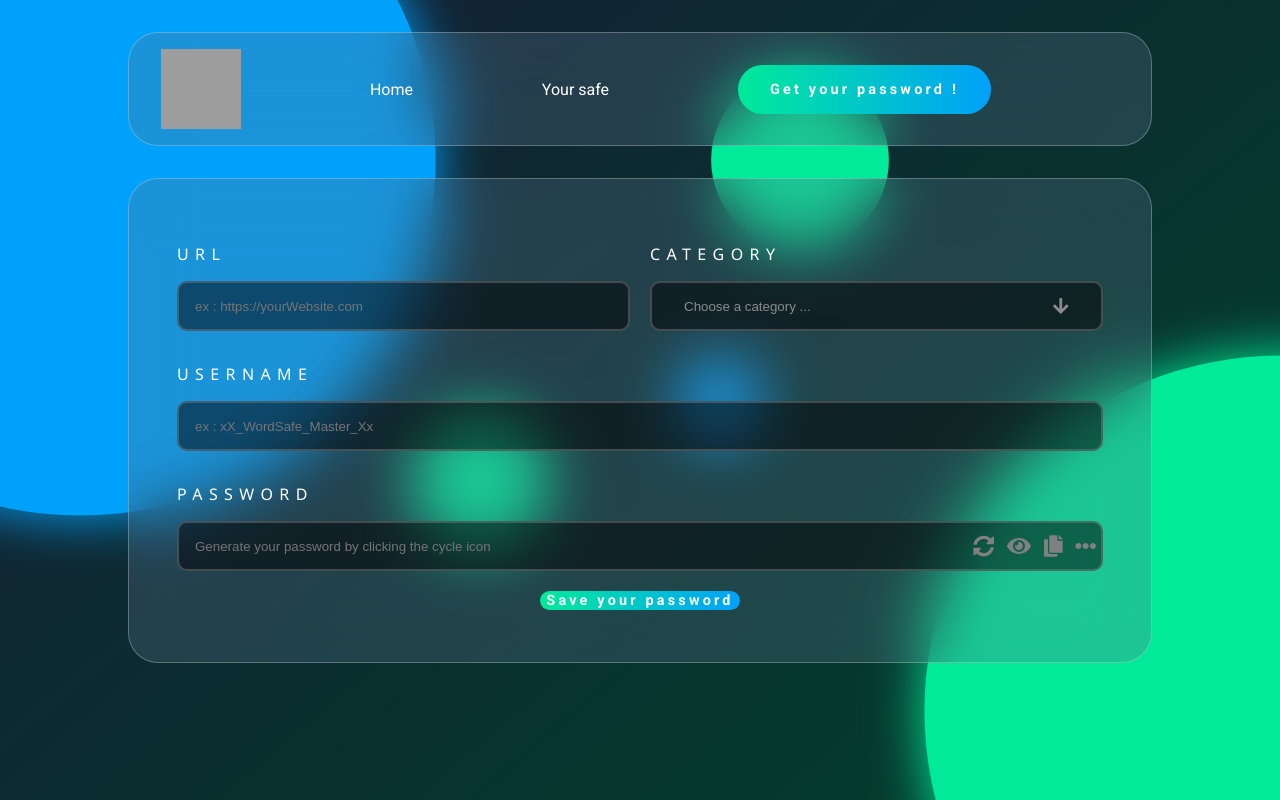
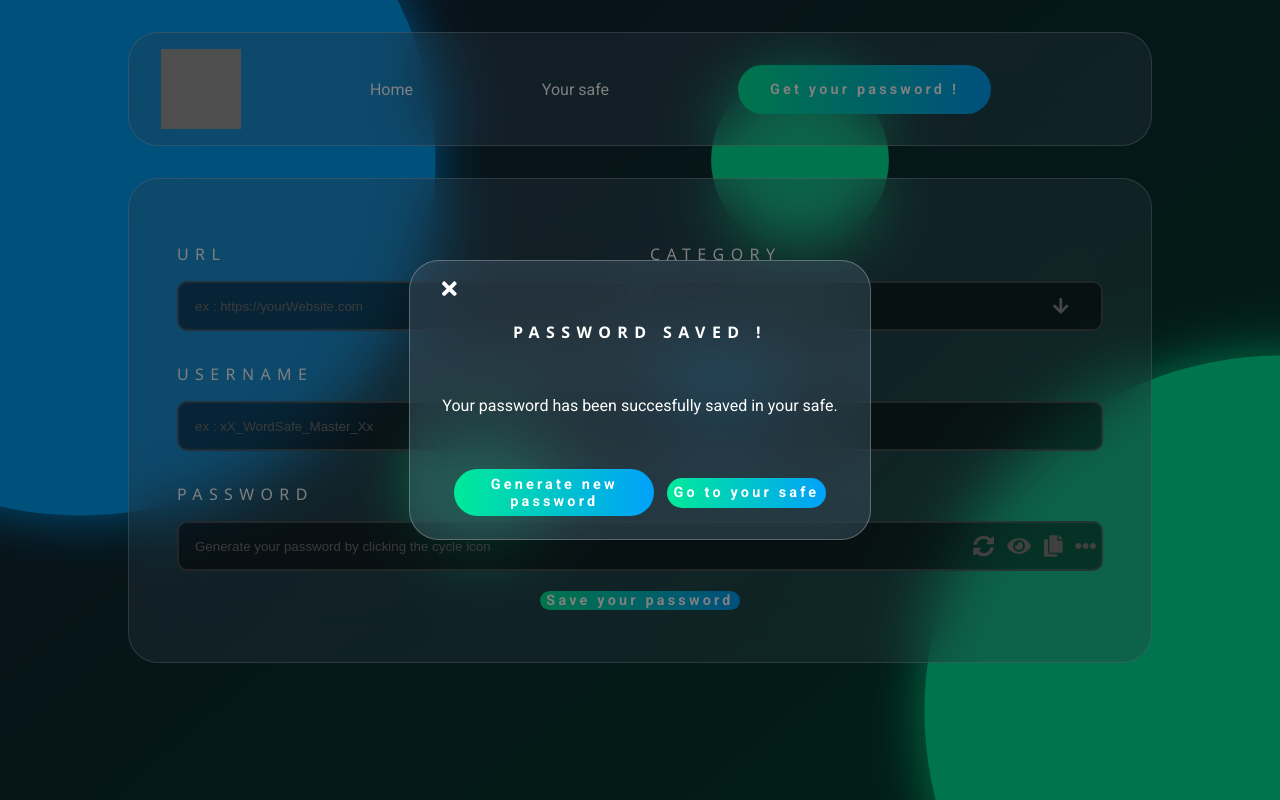
Before and after one commit to tamoroso/WordSafe, a Next.js app: page /generator in a window 1280 px wide. Built offline with nearby package versions, Linux system fonts and the light colour scheme; grey boxes are pictures that could not be loaded.

Commit message:
Changing modal behavior

```diff
--- /dev/null
+++ b/components/Modals/Modal.js
@@ -0,0 +1,62 @@
+import { FontAwesomeIcon } from "@fortawesome/react-fontawesome";
+import { faTimes } from "@fortawesome/free-solid-svg-icons";
+import styles from "./Modal.module.css";
+import { useRef, useEffect } from "react";
+import SavedModal from "./SavedModal";
+import SettingsModal from "./SettingsModal";
+
+const Modal = (props) => {
+  const modalBackDrop = useRef();
+
+  useEffect(() => {
+    const handleClickOutside = (e) => {
+      if (
+        props.modalOpen &&
+        modalBackDrop.current &&
+        !modalBackDrop.current.contains(e.target)
+      ) {
+        props.settingsHandler();
+      }
+    };
+
+    document.addEventListener("mousedown", handleClickOutside);
+
+    return () => {
+      document.removeEventListener("mousedown", handleClickOutside);
+    };
+  }, [props.modalOpen, props]);
+
+  if (!props.modalOpen) {
+    return null;
+  }
+  return (
+    <div className={styles.modal}>
+      <div className={`${styles.modal_content} glass`} ref={modalBackDrop}>
+        <div className={styles.modal_header}>
+          <i onClick={props.settingsHandler}>
+            <FontAwesomeIcon icon={faTimes} size="lg" />
+          </i>
+          <h4>
+            {props.modalType === "settings" ? "Settings" : "Password Saved !"}
+          </h4>
+        </div>
+        <div className={styles.modal_body}>
+          {props.modalType === "settings" ? (
+            <SettingsModal
+              length={props.length}
+              setLength={props.setLength}
+              includeNumbers={props.includeNumbers}
+              includeSymbols={props.includeSymbols}
+              setIncludeNumbers={props.setIncludeNumbers}
+              setIncludeSymbols={props.setIncludeSymbols}
+            />
+          ) : (
+            <SavedModal />
+          )}
+        </div>
+      </div>
+    </div>
+  );
+};
+
+export default Modal;
--- a/components/SettingsModal.module.css
+++ b/components/Modals/Modal.module.css
@@ -17,15 +17,14 @@
 
 .modal_header {
   padding: 1rem 2rem;
-  font-family: Now, 'Segoe UI', Tahoma, Geneva, Verdana, sans-serif;
+  font-family: Now, "Segoe UI", Tahoma, Geneva, Verdana, sans-serif;
   text-transform: uppercase;
   letter-spacing: 0.4rem;
 }
 
 .modal_header i {
-    cursor: pointer;
+  cursor: pointer;
 }
-
 
 .modal_header h4 {
   text-align: center;
@@ -55,3 +54,21 @@
 .modal_symbol_field label {
   margin-left: 1rem;
 }
+
+.modal_body p{
+  color: white;
+  margin : 0;
+  padding-bottom : 3rem
+}
+
+.modal_body button{
+  padding : 0.4rem;
+  margin : 0.4rem;
+  max-width : 200px;
+}
+
+.btn_wrapper{
+  display : flex;
+  align-items : center;
+  justify-content: center;
+}
--- /dev/null
+++ b/components/Modals/SavedModal.js
@@ -0,0 +1,22 @@
+import Link from "next/link";
+import styles from "./Modal.module.css";
+
+export default function SavedModal(props) {
+  return (
+    <>
+      <p>Your password has been succesfully saved in your safe.</p>
+      <div className={styles.btn_wrapper}>
+        <Link href="/generator">
+          <a>
+            <button className="gradient-btn">Generate new password</button>
+          </a>
+        </Link>
+        <Link href="/safe">
+          <a>
+            <button className="gradient-btn">Go to your safe</button>
+          </a>
+        </Link>
+      </div>
+    </>
+  );
+}
--- /dev/null
+++ b/components/Modals/SettingsModal.js
@@ -0,0 +1,45 @@
+import styles from "./Modal.module.css";
+
+const SettingsModal = (props) => {
+  return (
+    <>
+      <form>
+        <div className={styles.modal_length_field}>
+          <label htmlFor="pwd_length">Password length :</label>
+          <input
+            type="number"
+            name="pwd_length"
+            value={props.length}
+            onChange={(e) => {
+              props.setLength(e.target.value);
+            }}
+          />
+        </div>
+        <div className={styles.modal_number_field}>
+          <input
+            type="checkbox"
+            name="numbers"
+            checked={props.includeNumbers}
+            onClick={() => {
+              props.setIncludeNumbers(!props.includeNumbers);
+            }}
+          />
+          <label htmlFor="numbers">Include numbers</label>
+        </div>
+        <div className={styles.modal_symbol_field}>
+          <input
+            type="checkbox"
+            name="symbols"
+            checked={props.includeSymbols}
+            onClick={() => {
+              props.setIncludeSymbols(!props.includeSymbols);
+            }}
+          />
+          <label htmlFor="symbols">Include symbols</label>
+        </div>
+      </form>
+    </>
+  );
+};
+
+export default SettingsModal;
--- a/components/PasswordGenerator.js
+++ b/components/PasswordGenerator.js
@@ -31,6 +31,7 @@ export default function PasswordGenerator(props) {
         placeholder="Generate your password by clicking the cycle icon"
         value={props.password}
         readOnly={true}
+        required
       />
       <div className={styles.icons}>
         <i onClick={generatePasswordHandler}>
--- a/components/SettingsModal.js
+++ /dev/null
@@ -1,81 +0,0 @@
-import { FontAwesomeIcon } from "@fortawesome/react-fontawesome";
-import { faTimes } from "@fortawesome/free-solid-svg-icons";
-import styles from "./SettingsModal.module.css";
-import { useRef, useEffect } from "react";
-
-const SettingsModal = (props) => {
-  const modalBackDrop = useRef();
-
-  useEffect(() => {
-    const handleClickOutside = (e) => {
-      if (
-        props.modalOpen &&
-        modalBackDrop.current &&
-        !modalBackDrop.current.contains(e.target)
-      ) {
-        props.settingsHandler();
-      }
-    };
-
-    document.addEventListener("mousedown", handleClickOutside);
-
-    return () => {
-      document.removeEventListener("mousedown", handleClickOutside);
-    };
-  }, [props.modalOpen, props]);
-
-  if (!props.modalOpen) {
-    return null;
-  }
-  return (
-    <div className={styles.modal}>
-      <div className={`${styles.modal_content} glass`} ref={modalBackDrop}>
-        <div className={styles.modal_header}>
-          <i onClick={props.settingsHandler}>
-            <FontAwesomeIcon icon={faTimes} size="lg" />
-          </i>
-          <h4>Settings</h4>
-        </div>
-        <div className={styles.modal_body}>
-          <form>
-            <div className={styles.modal_length_field}>
-              <label htmlFor="pwd_length">Password length :</label>
-              <input
-                type="number"
-                name="pwd_length"
-                value={props.length}
-                onChange={(e) => {
-                  props.setLength(e.target.value);
-                }}
-              />
-            </div>
-            <div className={styles.modal_number_field}>
-              <input
-                type="checkbox"
-                name="numbers"
-                checked={props.includeNumbers}
-                onClick={() => {
-                  props.setIncludeNumbers(!props.includeNumbers);
-                }}
-              />
-              <label htmlFor="numbers">Include numbers</label>
-            </div>
-            <div className={styles.modal_symbol_field}>
-              <input
-                type="checkbox"
-                name="symbols"
-                checked={props.includeSymbols}
-                onClick={() => {
-                  props.setIncludeSymbols(!props.includeSymbols);
-                }}
-              />
-              <label htmlFor="symbols">Include symbols</label>
-            </div>
-          </form>
-        </div>
-      </div>
-    </div>
-  );
-};
-
-export default SettingsModal;
--- a/pages/generator.js
+++ b/pages/generator.js
@@ -5,19 +5,21 @@ import Layout, { siteTitle } from "../components/layout";
 import Head from "next/head";
 import DropDownMenu from "../components/DropDownMenu";
 import PasswordGenerator from "../components/PasswordGenerator";
-import { useContext, useEffect, useState } from "react";
-import SettingsModal from "../components/SettingsModal";
+import { useContext, useState } from "react";
+import Modal from "../components/Modals/Modal";
 import { AppContext } from "../context/AppContext";
 
 export default function Generator() {
   const context = useContext(AppContext);
-  const [modalOpen, setModalOpen] = useState(false);
+  const [modalOpen, setModalOpen] = useState(true);
   const [length, setLength] = useState(16);
   const [includeNumbers, setIncludeNumbers] = useState(true);
   const [includeSymbols, setIncludeSymbols] = useState(true);
   const [password, setPassword] = useState("");
+  const [modalType, setModalType] = useState("save");
 
   const settingsHandler = () => {
+    setModalType("settings");
     setModalOpen(!modalOpen);
   };
 
@@ -25,6 +27,8 @@ export default function Generator() {
     e.preventDefault();
     let passwords = context.state.passwords;
     let key = `pwd${Object.keys(passwords).length + 1}`;
+    setModalType("save");
+    setModalOpen(!modalOpen);
     context.setAllPasswords({
       ...passwords,
       [key]: {
@@ -44,7 +48,8 @@ export default function Generator() {
         </Head>
         <HomeBackground />
         <main className={styles.main}>
-          <SettingsModal
+          <Modal
+            modalType={modalType}
             modalOpen={modalOpen}
             settingsHandler={settingsHandler}
             length={length}
@@ -67,6 +72,7 @@ export default function Generator() {
                 type="url"
                 name="url"
                 placeholder="ex : https://yourWebsite.com"
+                required
               ></input>
             </div>
             <div className={styles.cat_label}>
@@ -83,6 +89,7 @@ export default function Generator() {
                 type="text"
                 name="username"
                 placeholder="ex : xX_WordSafe_Master_Xx"
+                required
               ></input>
             </div>
             <div className={styles.pwd_label}>
```
Also changed, not shown: components/CardCarousel.js (+38 -5 lines), components/CardCarousel.module.css (+16 -0 lines).
